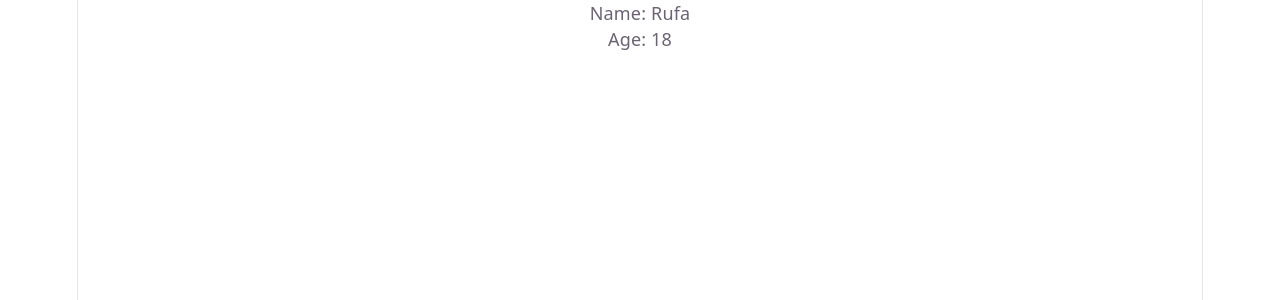
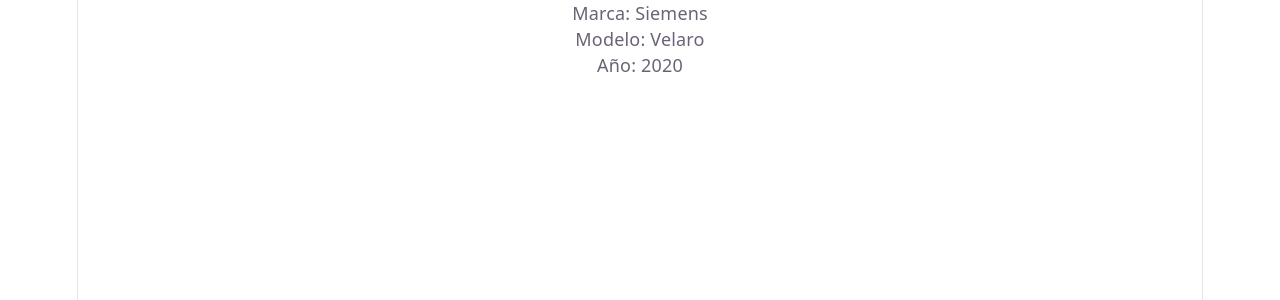
Before and after one commit to LuisCarlosRojasTorres/ReactCourseUdemy, a React (Vite) app in the folder S3/s3_test/: page / in a window 1280 px wide. Shown: the top 300 px of the page. Built offline with nearby package versions, Linux system fonts and the light colour scheme.

Commit message:
React S3 v045

```diff
--- a/S3/s3_test/src/App.jsx
+++ b/S3/s3_test/src/App.jsx
@@ -6,6 +6,7 @@
 import ConditionalRender from "./components/ConditionalRender"
 import ConditionalTernario from "./components/ConditionalTernario"
 import PropsExample from "./components/PropsExample"
+import DesestructuringPropsExample from "./components/DesestructuringPropsExample"
 
 function App() {
 
@@ -18,8 +19,8 @@
       {/*<PrevStateExample />*/ }
       {/*<ConditionalRender />*/ }
       {/*<ConditionalTernario />*/ }
-      <PropsExample name="Rufa" age={18} />
-
+      {/*<PropsExample name="Rufa" age={18} />*/}
+      <DesestructuringPropsExample brand="Siemens" model="Velaro" year={2020} />
     </div>
   )
 }
--- /dev/null
+++ b/S3/s3_test/src/components/DesestructuringPropsExample.jsx
@@ -0,0 +1,12 @@
+
+const DesestructuringPropsExample = ({ brand, model, year }) => {
+  return (
+    <div>
+      <p>Marca: {brand}</p>
+      <p>Modelo: {model}</p>
+      <p>Año: {year}</p>
+    </div>
+  );
+};
+
+export default DesestructuringPropsExample;
```
